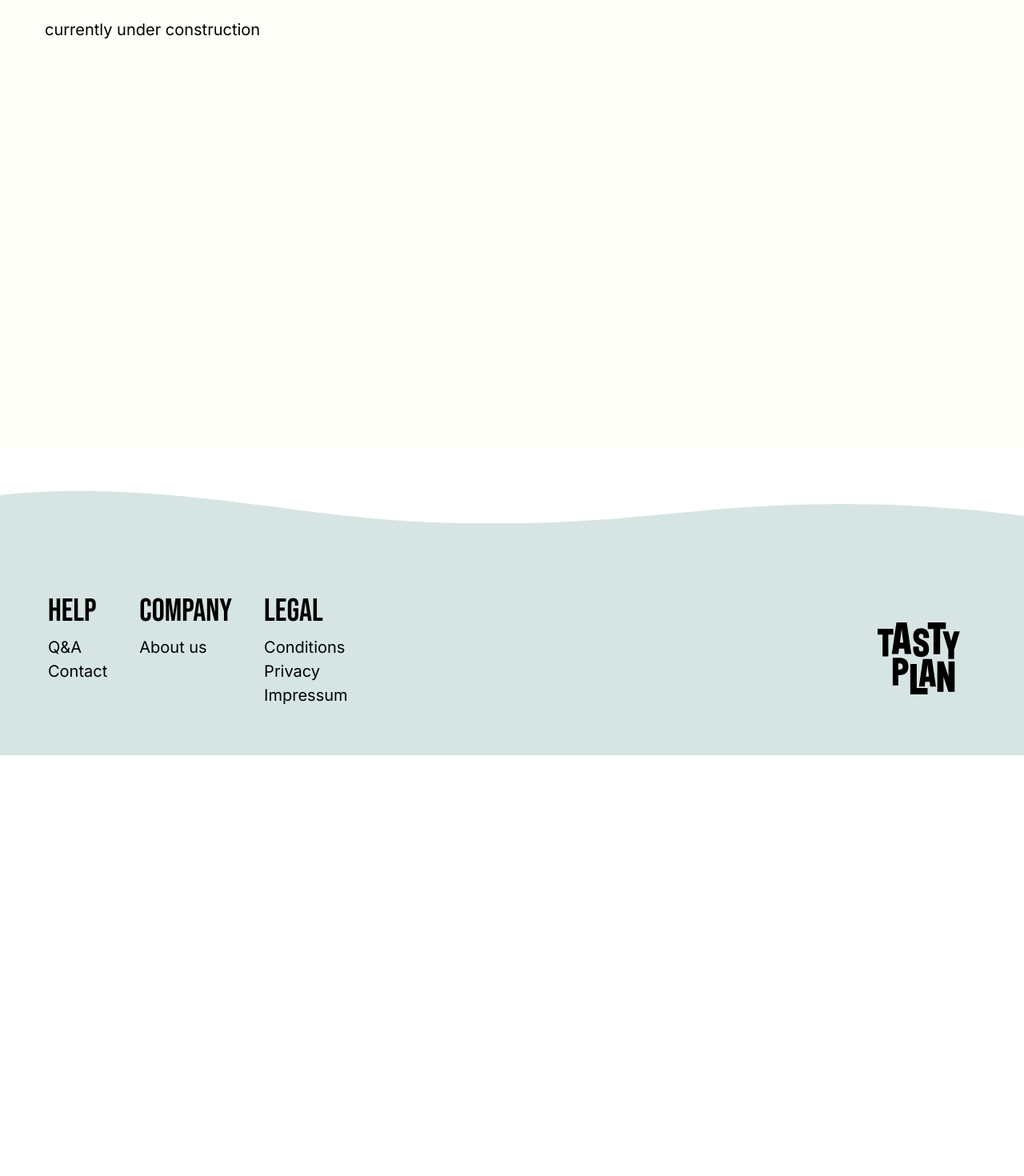
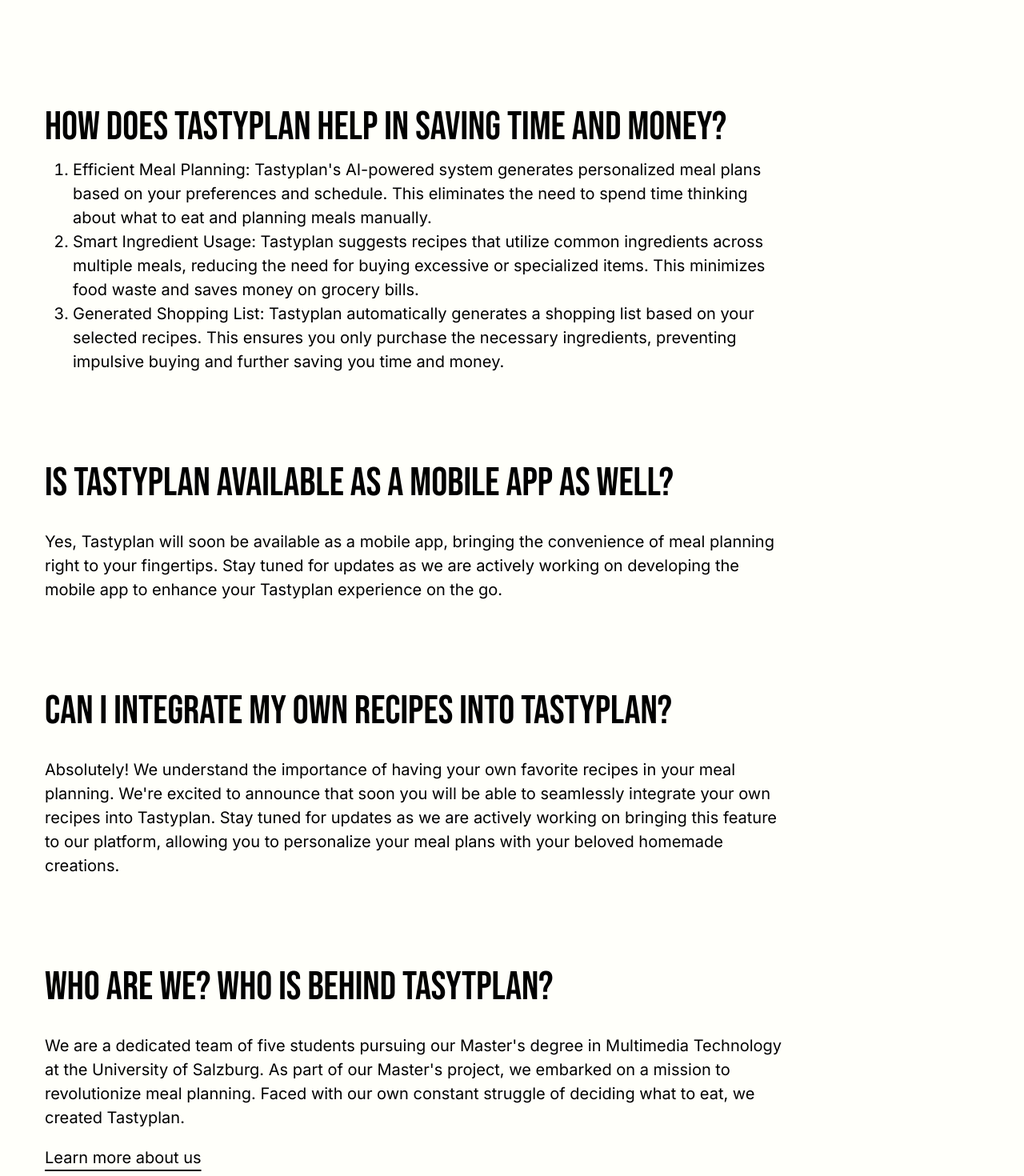
Before and after one commit to fichtnerma/Tastyplan, a Next.js app in the folder frontend/: page /help/questions in a window 1280 px wide. Shown: the part 240-1710 px from the top of the page at 80% size. Before the commit the page ends 1184 px from the top, so only its background shows below. Built offline with nearby package versions, Linux system fonts and the light colour scheme; a web font is replaced by a local one.

Commit message:
added questions + styling

```diff
--- a/frontend/src/pages/help/questions.tsx
+++ b/frontend/src/pages/help/questions.tsx
@@ -1,10 +1,65 @@
 import React from 'react';
+import Link from 'next/link';
+import styles from '../../styles/Help.module.scss';
 
 function questions() {
     return (
-        <div>
-            <h1>Q&A</h1>
-            <p>currently under construction</p>
+        <div className={styles.questions}>
+            <h1>Questions & Answers</h1>
+            <div className="mb-10">
+                <h3>How does Tastyplan help in saving time and money?</h3>
+                <ol>
+                    <li>
+                        Efficient Meal Planning: Tastyplan's AI-powered system generates personalized meal plans based
+                        on your preferences and schedule. This eliminates the need to spend time thinking about what to
+                        eat and planning meals manually.
+                    </li>
+                    <li>
+                        Smart Ingredient Usage: Tastyplan suggests recipes that utilize common ingredients across
+                        multiple meals, reducing the need for buying excessive or specialized items. This minimizes food
+                        waste and saves money on grocery bills.
+                    </li>
+                    <li>
+                        Generated Shopping List: Tastyplan automatically generates a shopping list based on your
+                        selected recipes. This ensures you only purchase the necessary ingredients, preventing impulsive
+                        buying and further saving you time and money.
+                    </li>
+                </ol>
+            </div>
+            <div className="mb-10">
+                <h3>Is Tastyplan available as a mobile app as well?</h3>
+                <p>
+                    Yes, Tastyplan will soon be available as a mobile app, bringing the convenience of meal planning
+                    right to your fingertips. Stay tuned for updates as we are actively working on developing the mobile
+                    app to enhance your Tastyplan experience on the go.
+                </p>
+            </div>
+            <div className="mb-10">
+                <h3>Can I integrate my own recipes into Tastyplan?</h3>
+                <p>
+                    Absolutely! We understand the importance of having your own favorite recipes in your meal planning.
+                    We're excited to announce that soon you will be able to seamlessly integrate your own recipes into
+                    Tastyplan. Stay tuned for updates as we are actively working on bringing this feature to our
+                    platform, allowing you to personalize your meal plans with your beloved homemade creations.
+                </p>
+            </div>
+            <div className="mb-10">
+                <h3>Who are we? Who is behind Tasytplan?</h3>
+                <p>
+                    We are a dedicated team of five students pursuing our Master's degree in Multimedia Technology at
+                    the University of Salzburg. As part of our Master's project, we embarked on a mission to
+                    revolutionize meal planning. Faced with our own constant struggle of deciding what to eat, we
+                    created Tastyplan.
+                </p>
+                <Link href="/company/aboutUs" className="underline underline-offset-8">
+                    <p>Learn more about us</p>
+                </Link>
+            </div>
+
+            <div className="mb-10">
+                <h3>What is the best way to contact us?</h3>
+                <p>Feel free to send us an email to contact@tastyplan.de</p>
+            </div>
         </div>
     );
 }
--- /dev/null
+++ b/frontend/src/styles/Help.module.scss
@@ -0,0 +1,29 @@
+@import "@styles/variables.scss";
+
+.questions {
+
+    max-width: 80%;
+    ul {
+        list-style: circle;
+    }
+
+    ol {
+        list-style: decimal;
+        margin-left: 10px;
+    }
+
+    li {
+        font-size: 20px;
+        margin-left: 25px;
+        font-family: var(--font-inter);
+    }
+
+    p {
+        margin-top: 20px;
+        margin-bottom: 20px;
+    }
+
+    h2, h3 {
+        margin-top: 100px;
+    }
+}
```
